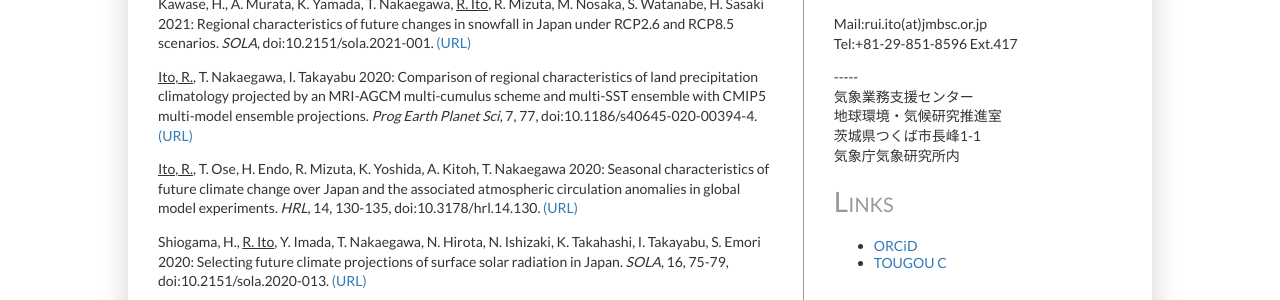
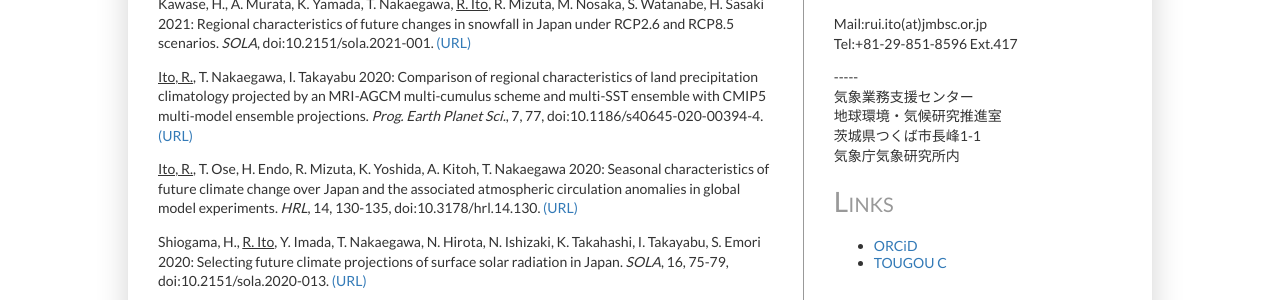
Before and after one commit to rui-climbiz/rui-climbiz.github.io, a Jekyll site: the page built from publications.html, in a window 1280 px wide and 900 px high. Shown: the part 261-561 px from the top of the window. Built offline with Jekyll 4.4.1, drawn with Linux system fonts in a browser that asks for light colours.

```diff
--- a/publications.html
+++ b/publications.html
@@ -8,7 +8,7 @@
 <p><u>Ito, R.</u>, T. Satomura, T. Takemi: Idealized simulations of urban climate development in various geographic settings using a regional meteorological model. (in prep.)</p>
 <hr>
 <p>Kawase, H., A. Murata, K. Yamada, T. Nakaegawa, <u>R. Ito</u>, R. Mizuta, M. Nosaka, S. Watanabe, H. Sasaki 2021: Regional characteristics of future changes in snowfall in Japan under RCP2.6 and RCP8.5 scenarios. <i>SOLA</i>, doi:10.2151/sola.2021-001. <a href="https://doi.org/10.2151/sola.2021-001">(URL)</a></p>
-<p><u>Ito, R.</u>, T. Nakaegawa, I. Takayabu 2020: Comparison of regional characteristics of land precipitation climatology projected by an MRI-AGCM multi-cumulus scheme and multi-SST ensemble with CMIP5 multi-model ensemble projections. <i>Prog Earth Planet Sci</i>, 7, 77, doi:10.1186/s40645-020-00394-4. <a href="https://doi.org/10.1186/s40645-020-00394-4">(URL)</a></p>
+<p><u>Ito, R.</u>, T. Nakaegawa, I. Takayabu 2020: Comparison of regional characteristics of land precipitation climatology projected by an MRI-AGCM multi-cumulus scheme and multi-SST ensemble with CMIP5 multi-model ensemble projections. <i>Prog. Earth Planet Sci.</i>, 7, 77, doi:10.1186/s40645-020-00394-4. <a href="https://doi.org/10.1186/s40645-020-00394-4">(URL)</a></p>
 <p><u>Ito, R.</u>, T. Ose, H. Endo, R. Mizuta, K. Yoshida, A. Kitoh, T. Nakaegawa 2020: Seasonal characteristics of future climate change over Japan and the associated atmospheric circulation anomalies in global model experiments. <i>HRL</i>, 14, 130-135, doi:10.3178/hrl.14.130. <a href="https://doi.org/10.3178/hrl.14.130">(URL)</a></p>
 <p>Shiogama, H., <u>R. Ito</u>, Y. Imada, T. Nakaegawa, N. Hirota, N. Ishizaki, K. Takahashi, I. Takayabu, S. Emori 2020: Selecting future climate projections of surface solar radiation in Japan. <i>SOLA</i>, 16, 75-79, doi:10.2151/sola.2020-013. <a href="https://doi.org/10.2151/sola.2020-013">(URL)</a></p>
 <p><u>Ito, R.</u>, H. Shiogama, T. Nakaegawa, and I. Takayabu 2020: Uncertainties in climate change projections covered by the ISIMIP and CORDEX model subsets from CMIP5. <i>Geosci. Model Dev.</i>, 13, 859–872, doi:10.5194/gmd-13-859-2020. <a href="https://doi.org/10.5194/gmd-13-859-2020">(URL)</a></p>
```
